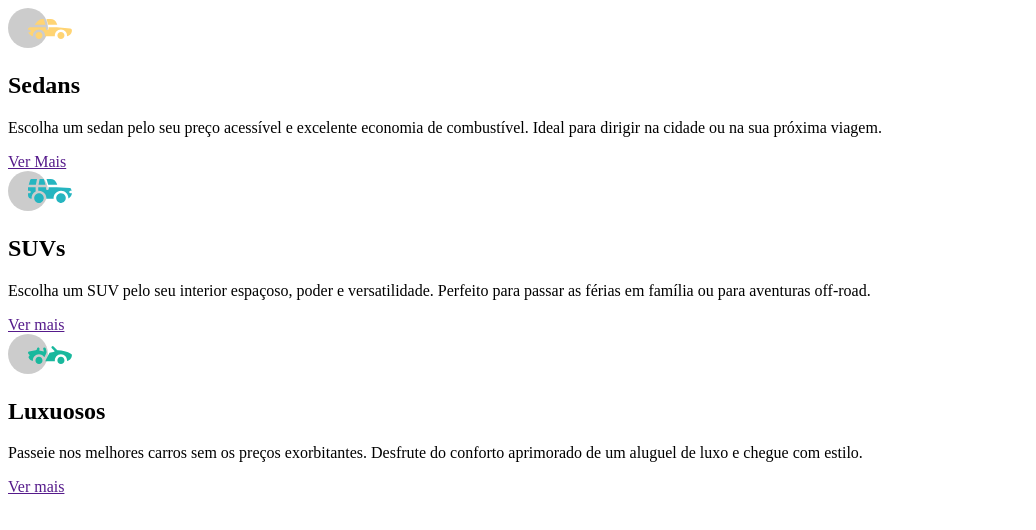
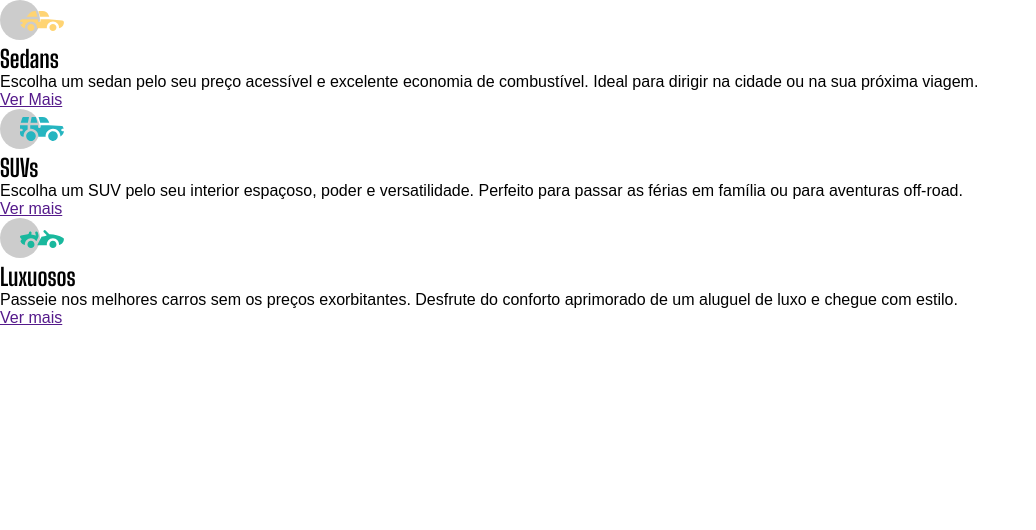
Before and after one commit to salesbebe/carros, a plain HTML site: page index.html in a window 1280 px wide. Shown: the whole page, without its empty margins (0-1036 px from the left). Drawn offline with Linux system fonts and the light colour scheme.

Commit message:
estrutura do CSS

```diff
--- a/index.html
+++ b/index.html
@@ -4,6 +4,10 @@
     <meta charset="UTF-8">
     <meta http-equiv="X-UA-Compatible" content="IE=edge">
     <meta name="viewport" content="width=, initial-scale=1.0">
+    <link rel="preconnect" href="https://fonts.googleapis.com">
+    <link rel="preconnect" href="https://fonts.gstatic.com" crossorigin>
+    <link href="https://fonts.googleapis.com/css2?family=Big+Shoulders+Display:wght@700&family=Lexend&display=swap" rel="stylesheet">
+    <link rel="stylesheet" href="style.css">
     <title>Carros</title>
 </head>
 <body>
--- /dev/null
+++ b/style.css
@@ -0,0 +1,24 @@
+*{
+    margin: 0;
+    padding: 0;
+    box-sizing: border-box;
+}
+
+:root {
+    --orange: #e38826;
+    --cyan: #006970;
+    --dark-cyan: #004241;
+    --gray: #f2f2f2;
+    --transparent-white: rgba(255, 255, 255, 0.75);
+}
+
+h2 {
+    font-family: 'Big Shoulders Display', sans-serif;
+}
+p{
+    font-family: 'Lexend Deca', sans-serif;
+}
+
+a {
+    font-family: 'Lexend Deca', sans-serif;
+}
```
